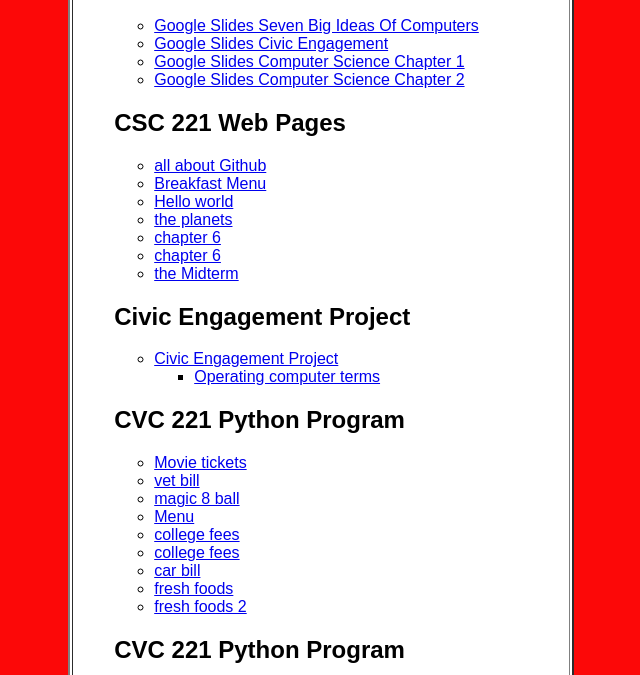
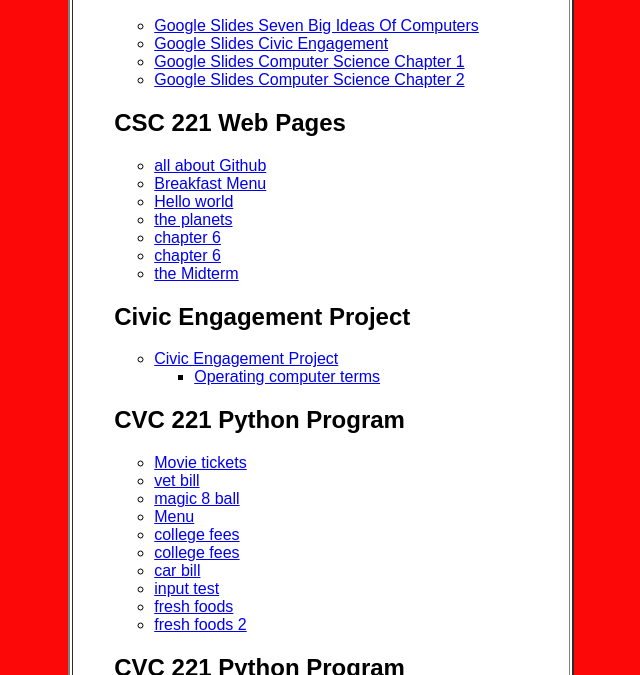
Before and after one commit to wyattpennington-pvcc/wyattpennington-pvcc, a plain HTML site: page index.html in a window 1280 px wide. Shown: the part 125-800 px from the top of the page, without its empty margins (319-959 px from the left). Drawn offline with Linux system fonts and the light colour scheme.

Commit message:
Update index.html

```diff
--- a/index.html
+++ b/index.html
@@ -51,6 +51,7 @@
                         <li><a href="PVCCTuitionandFees.py">college fees</a></li>
                         <li><a href="tuition_2.py">college fees</a></li>
                         <li><a href="bill.py">car bill</a></li>
+                        <li><a href="input.py">input test</a></li>
                         <li><a href="fresh_foods.py">fresh foods</a></li>
                         <li><a href="ffpp.py">fresh foods 2</a></li>
                     </ul>
```
